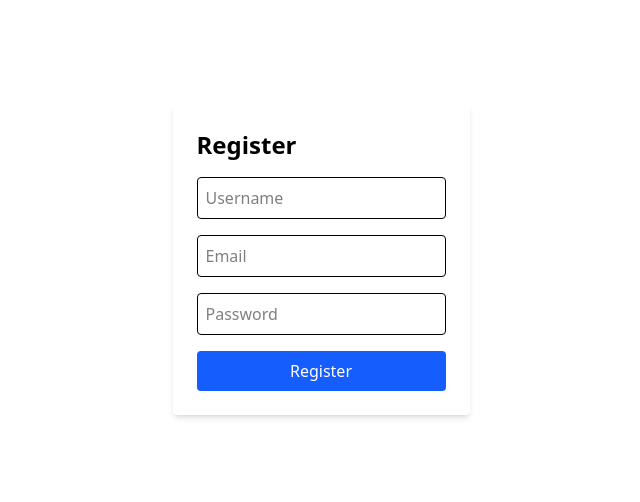
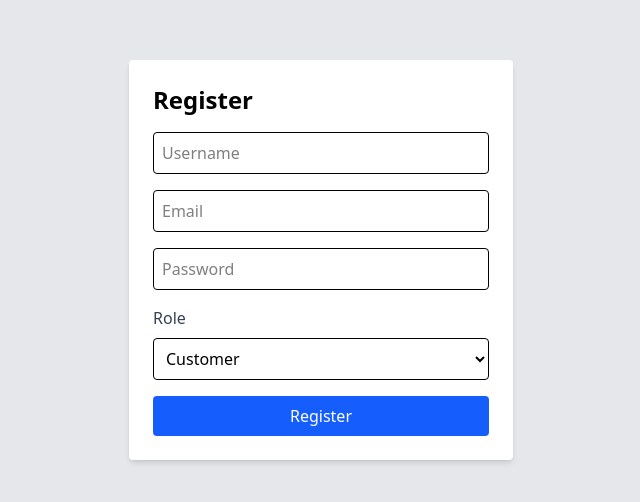
Before and after one commit to iAnubhavKushwaha/RentIt, a React (Vite) app in the folder client/: page /register in a window 1280 px wide. Shown: the part 140-642 px from the top of the page, without its empty margins (319-959 px from the left). Built offline with nearby package versions, Linux system fonts and the light colour scheme.

Commit message:
dual login

```diff
--- a/client/src/App.jsx
+++ b/client/src/App.jsx
@@ -1,34 +1,65 @@
-// src/App.jsx
-
 import React from 'react';
-import { BrowserRouter as Router, Routes, Route } from 'react-router-dom';
-import { AuthProvider } from './context/AuthContext';
+import { BrowserRouter as Router, Routes, Route, Navigate } from 'react-router-dom';
+import { AuthProvider, useAuth } from './context/AuthContext';
 import Login from './components/auth/Login';
 import Register from './components/auth/Register';
 import ForgotPassword from './components/auth/ForgotPassword';
 import ResetPassword from './components/auth/ResetPassword';
 import Home from './pages/Home';
-import Layout from './components/common/Layout'; // New Layout wrapper
-import Dashboard from './components/dashboard/Dashboard';
+import Layout from './components/common/Layout';
+import Dashboard from './components/dashboard/Dashboard'; // Assume this is your admin dashboard
+import RentalShop from './components/shop/RentalShop'; // Corrected path for rental shop
 import RentalOrderForm from './components/orders/RentalOrderForm';
 import RentalOrdersList from './components/orders/RentalOrdersList';
+
+// Protected Route Component
+const ProtectedRoute = ({ children, role }) => {
+    const { user, loading } = useAuth();
+    if (loading) return <div>Loading...</div>;
+
+    return user ? (user.role === role ? children : <Navigate to="/" />) : <Navigate to="/login" />;
+};
 
 const App = () => {
     return (
         <AuthProvider>
             <Router>
                 <Routes>
-          {/* Public routes without header */}
                     <Route path="/" element={<Home />} />
                     <Route path="/login" element={<Login />} />
                     <Route path="/register" element={<Register />} />
                     <Route path="/forgot-password" element={<ForgotPassword />} />
                     <Route path="/reset-password" element={<ResetPassword />} />
 
-          {/* Private or app routes with common header */}
-          <Route path="/dashboard" element={<Layout><Dashboard /></Layout>} />
-          <Route path="/rental-order" element={<Layout><RentalOrderForm /></Layout>} />
-          <Route path="/rental-orders" element={<Layout><RentalOrdersList /></Layout>} />
+                    {/* Private routes */}
+                    <Route path="/rental-shop" element={
+                        <Layout>
+                            <ProtectedRoute role="customer">
+                                <RentalShop />
+                            </ProtectedRoute>
+                        </Layout>}
+                    />
+                    <Route path="/dashboard" element={
+                        <Layout>
+                            <ProtectedRoute role="admin">
+                                <Dashboard />
+                            </ProtectedRoute>
+                        </Layout>}
+                    />
+                    <Route path="/rental" element={
+                        <Layout>
+                            <ProtectedRoute role="customer">
+                                <RentalOrderForm />
+                            </ProtectedRoute>
+                        </Layout>}
+                    />
+                    <Route path="/orders" element={
+                        <Layout>
+                            <ProtectedRoute role="customer">
+                                <RentalOrdersList />
+                            </ProtectedRoute>
+                        </Layout>}
+                    />
                 </Routes>
             </Router>
         </AuthProvider>
--- a/client/src/components/auth/ForgotPassword.jsx
+++ b/client/src/components/auth/ForgotPassword.jsx
@@ -1,3 +1,4 @@
+//src\components\auth\ResetPassword.jsx
 import React, { useState } from 'react';
 import api from '../../utils/api';
 
--- a/client/src/components/auth/Login.jsx
+++ b/client/src/components/auth/Login.jsx
@@ -6,12 +6,28 @@ const Login = () => {
     const { login } = useContext(AuthContext);
     const [email, setEmail] = useState('');
     const [password, setPassword] = useState('');
+    const [role, setRole] = useState('customer'); // Default to customer
     const navigate = useNavigate();
 
     const handleSubmit = async (e) => {
         e.preventDefault();
-        await login(email, password);
-        navigate('/dashboard');
+        // Call login function
+        const user = await login(email, password);
+
+        if (user) {
+            // Check if selected role matches the user's role
+            if (user.role === role) {
+                if (role === 'admin') {
+                    navigate('/dashboard'); // Redirect admin to Admin Dashboard
+                } else {
+                    navigate('/rental-shop'); // Redirect customer to Rental Shop
+                }
+            } else {
+                alert('Role mismatch. Please log in with the correct role.');
+            }
+        } else {
+            alert('Login failed. Please try again.');
+        }
     };
 
     return (
@@ -30,7 +46,7 @@ const Login = () => {
                             required
                         />
                     </div>
-                    <div className="mb-6">
+                    <div className="mb-4">
                         <label className="block text-gray-700 mb-2">Password</label>
                         <input
                             type="password"
@@ -40,6 +56,17 @@ const Login = () => {
                             className="block w-full p-2 border border-gray-300 rounded"
                             required
                         />
+                    </div>
+                    <div className="mb-4">
+                        <label className="block text-gray-700 mb-2">Role</label>
+                        <select
+                            value={role}
+                            onChange={(e) => setRole(e.target.value)}
+                            className="block w-full p-2 border border-gray-300 rounded"
+                        >
+                            <option value="customer">Customer</option>
+                            <option value="admin">Admin</option>
+                        </select>
                     </div>
                     <button type="submit" className="w-full p-2 bg-blue-600 text-white rounded">
                         SIGN IN
--- a/client/src/components/auth/Register.jsx
+++ b/client/src/components/auth/Register.jsx
@@ -1,4 +1,6 @@
-import React, { useState, useContext } from 'react';
+// src/components/auth/Register.jsx
+
+import React, { useState } from 'react';
 import api from '../../utils/api';
 import { useNavigate } from 'react-router-dom';
 
@@ -6,21 +8,25 @@ const Register = () => {
     const [username, setUsername] = useState('');
     const [email, setEmail] = useState('');
     const [password, setPassword] = useState('');
+    const [role, setRole] = useState('customer'); // Default role
     const navigate = useNavigate();
 
     const handleSubmit = async (e) => {
         e.preventDefault();
         try {
-            await api.post('/auth/register', { username, email, password });
-            navigate('/login');
+            // Make API call with the role
+            await api.post('/auth/register', { username, email, password, role });
+            navigate('/login'); // Redirect to login page after successful registration
         } catch (error) {
             console.error('Register error:', error);
+            // Handle the error; you might show an alert or set an error state
+            alert('Registration failed. Please check your input and try again.');
         }
     };
 
     return (
-        <div className="flex items-center justify-center min-h-screen">
-            <form onSubmit={handleSubmit} className="bg-white p-6 rounded shadow-md">
+        <div className="flex items-center justify-center min-h-screen bg-gray-200">
+            <form onSubmit={handleSubmit} className="bg-white p-6 rounded shadow-md w-96">
                 <h2 className="mb-4 text-2xl font-bold">Register</h2>
                 <input
                     type="text"
@@ -46,6 +52,17 @@ const Register = () => {
                     className="block w-full p-2 mb-4 border rounded"
                     required
                 />
+                <div className="mb-4">
+                    <label className="block text-gray-700 mb-2">Role</label>
+                    <select
+                        value={role}
+                        onChange={(e) => setRole(e.target.value)}
+                        className="block w-full p-2 border rounded"
+                    >
+                        <option value="customer">Customer</option>
+                        <option value="admin">Admin</option>
+                    </select>
+                </div>
                 <button type="submit" className="w-full p-2 bg-blue-600 text-white rounded">Register</button>
             </form>
         </div>
--- a/client/src/components/auth/ResetPassword.jsx
+++ b/client/src/components/auth/ResetPassword.jsx
@@ -1,3 +1,4 @@
+//src\components\auth\ResetPassword.jsx
 import React, { useState } from 'react';
 import api from '../../utils/api';
 import { useSearchParams } from 'react-router-dom';
--- a/client/src/components/common/Header.jsx
+++ b/client/src/components/common/Header.jsx
@@ -30,7 +30,7 @@ const Header = () => {
                     </li>
                     <li>
                         <Link
-                            to="/rental-order"
+                            to="/rental"
                             className="px-4 py-2 rounded-full text-zinc-700 hover:text-zinc-900 hover:bg-zinc-100 transition-colors"
                         >
                             Rental
--- a/client/src/components/dashboard/Dashboard.jsx
+++ b/client/src/components/dashboard/Dashboard.jsx
@@ -1,5 +1,3 @@
-import React from 'react';
-import Header from '../common/Header'; // Use the common Header component
 import SearchBar from './SearchBar';
 import DateRangeSelector from './DateRangeSelector';
 import Statistics from './Statistics';
@@ -10,7 +8,6 @@ import TopCustomers from './TopCustomers';
 const Dashboard = () => {
     return (
         <div className="container mx-auto p-6">
-            <Header />  {/* Include the common header */}
             <SearchBar />
             <DateRangeSelector />
             <Statistics />
--- /dev/null
+++ b/client/src/components/shop/RentalShop.jsx
@@ -0,0 +1,9 @@
+import React from 'react'
+
+const RentalShop = () => {
+  return (
+    <div>RentalShop</div>
+  )
+}
+
+export default RentalShop
```
Also changed, not shown: client/src/context/AuthContext.jsx (+8 -7 lines). Lines whose indentation alone changed are shown as unchanged.
